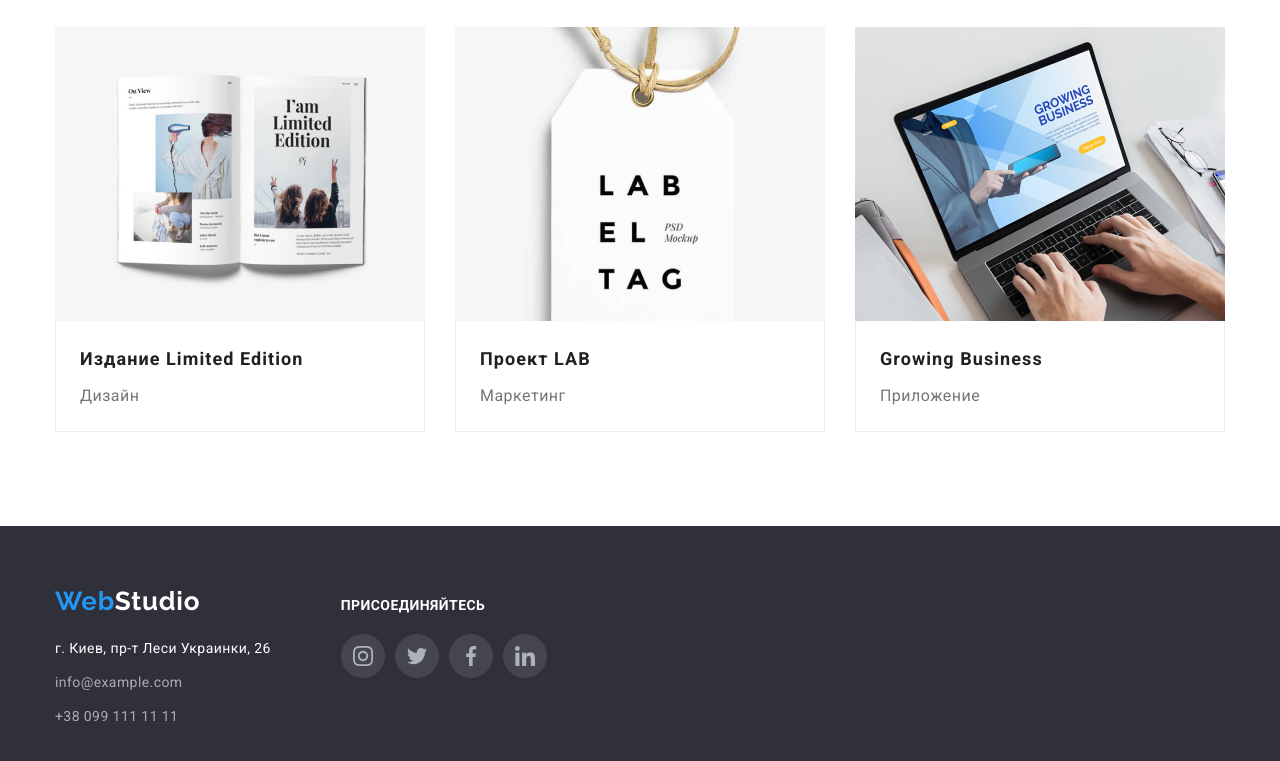
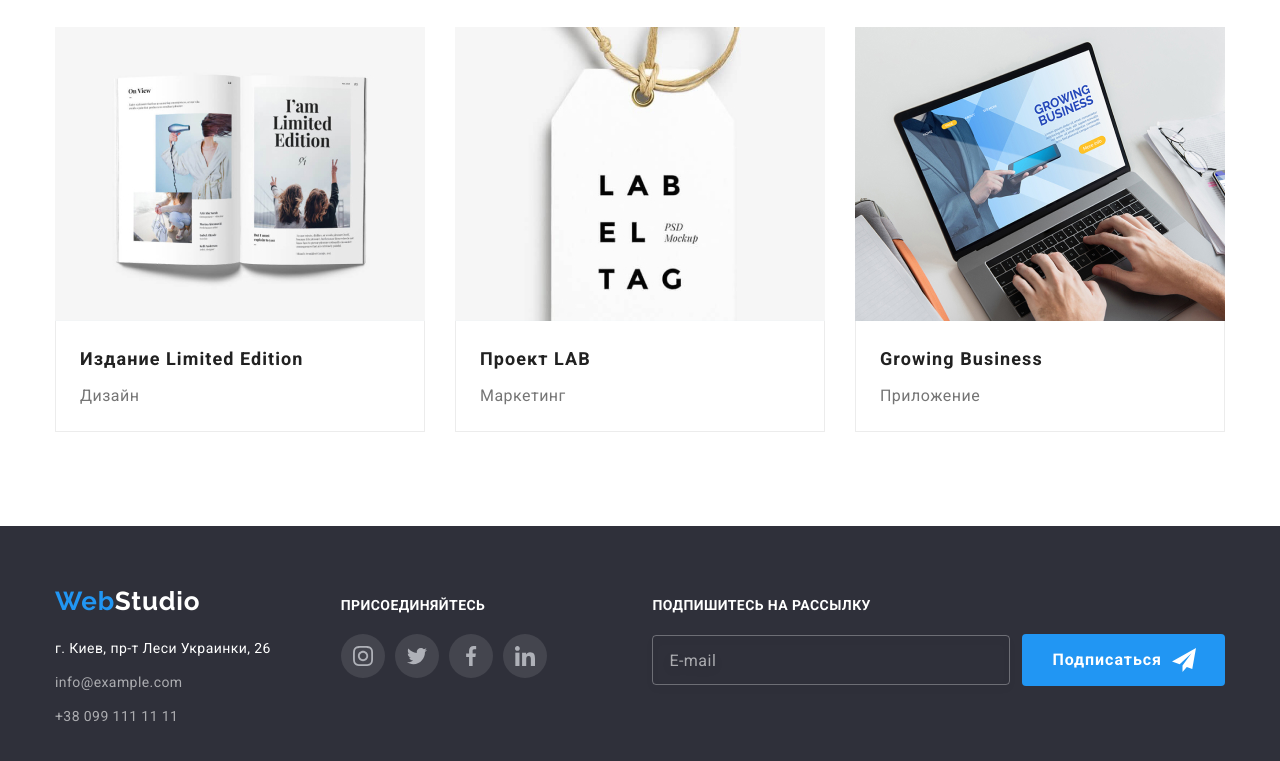
Before and after one commit to MaksymKolii/goit-markup-hw-06, a plain HTML site: page portfolio.html in a window 1280 px wide. Shown: the part 1106-1867 px from the top of the page. Drawn offline with nearby package versions, Linux system fonts and the light colour scheme.

Commit message:
I hope its final commit ! ??

```diff
--- a/css/styles.css
+++ b/css/styles.css
@@ -608,24 +608,14 @@ body{
 }
 
 .subscription-btn{
-    /* display: block;
-    text-align: center; */
+    display: flex;
+    align-items: center;
     padding: 10px 28px 10px 29px;
 }
 .subscription-btn-icon{
     fill:var(--main-white-color);
-    margin-top: 13px;
-    margin-bottom: 13px;
+   margin-left: 10px;
 }
-/* .subscription-form-input-label-wrapper{
-    position: relative;
-}
-.subscription-form-field{
-    position: absolute;
-    top: 50%;
-    left: 16px;
-    transform: translateY(-50%);
-} */
 
 /* ============================= /FOOTER ========================= */
 
--- a/portfolio.html
+++ b/portfolio.html
@@ -247,7 +247,7 @@
           </ul>
         </address>
       </div>
-        <div class="foter-social-link-wrapper">
+      <div class="footer-social-link-wrapper">
         <h3 class="feature-title footer-title">присоединяйтесь</h3>
         <ul class="social-list">
           <li class="social-list-item">
@@ -280,6 +280,23 @@
           </li>
         </ul>
       </div>
+        <form class="subscription-form">
+          <h3 class="feature-title footer-title">Подпишитесь на рассылку</h3>
+          <div class="subscription-form-input-btn-wrapper">
+            <input class="subscription-form-input" type="email"
+            name="email"
+            id="user_email"
+            pattern="^([a-z0-9_-]+\.)*[a-z0-9_-]+@[a-z0-9_-]+(\.[a-z0-9_-]+)*\.[a-z]{2,6}$"
+            title="xxxx@xxx.xxx" placeholder="E-mail"/>
+            <button type="submit" class="button subscription-btn">
+              <span class="subscription-form-btn-text">
+                Подписаться
+              </span>
+              <svg class="social-list-icon subscription-btn-icon" width="24" height="24">
+                <use href="./images/icons.svg/sprite.svg#icon-telegram"></use>
+            </button>
+          </div>
+        </form>
     </div>
   </footer>
   </body>
```
Also changed, not shown: index.html (+1 -4 lines). Lines whose indentation alone changed are shown as unchanged.
